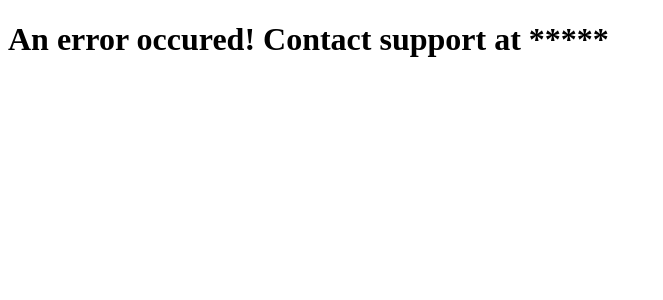
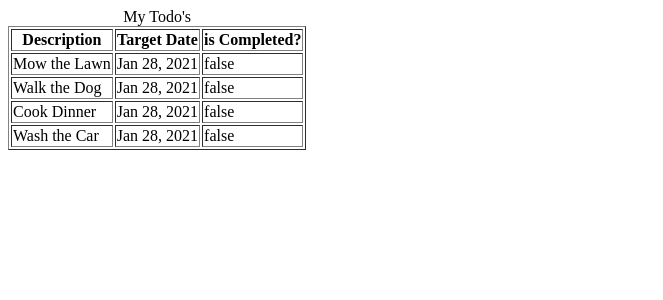
Before and after one commit to kirirotha/todo-um, an Angular app in the folder frontend/: page /todos in a window 1280 px wide. Shown: the top 300 px of the page, without its empty margins (0-663 px from the left). Built offline with nearby package versions, Linux system fonts and the light colour scheme.

Commit message:
added todo list to angular

```diff
--- a/frontend/src/app/app-routing.module.ts
+++ b/frontend/src/app/app-routing.module.ts
@@ -1,6 +1,7 @@
 import { NgModule } from '@angular/core';
 import { RouterModule, Routes } from '@angular/router';
 import { ErrorComponent } from './error/error.component';
+import { ListTodosComponent } from './list-todos/list-todos.component';
 import { LoginComponent } from './login/login.component';
 import { WelcomeComponent } from './welcome/welcome.component';
 
@@ -8,6 +9,7 @@ const routes: Routes = [
   { path:'login', component: LoginComponent},
   { path:'welcome/:name', component: WelcomeComponent},
   { path:'', component: LoginComponent},
+  { path: 'todos', component: ListTodosComponent},
   { path:'**', component: ErrorComponent}
 ];
 
--- a/frontend/src/app/app.module.ts
+++ b/frontend/src/app/app.module.ts
@@ -7,13 +7,15 @@ import { AppComponent } from './app.component';
 import { WelcomeComponent } from './welcome/welcome.component';
 import { LoginComponent } from './login/login.component';
 import { ErrorComponent } from './error/error.component';
+import { ListTodosComponent } from './list-todos/list-todos.component';
 
 @NgModule({
   declarations: [
     AppComponent,
     WelcomeComponent,
     LoginComponent,
-    ErrorComponent
+    ErrorComponent,
+    ListTodosComponent
   ],
   imports: [
     BrowserModule,
--- /dev/null
+++ b/frontend/src/app/list-todos/list-todos.component.html
@@ -0,0 +1,29 @@
+<table border="1">
+    <caption>My Todo's</caption>
+    <thead>
+        <tr>
+            <th>
+                Description
+            </th>
+            <th>
+                Target Date
+            </th>
+            <th>
+                is Completed?
+            </th>
+        </tr>
+    </thead>
+    <tbody>
+        <tr *ngFor="let todo of todos">
+            <td>
+                {{todo.description}}
+            </td>
+            <td>
+                {{todo.targetDate | date}}
+            </td>
+            <td>
+                {{todo.done}}
+            </td>
+        </tr>
+    </tbody>
+</table>
--- /dev/null
+++ b/frontend/src/app/list-todos/list-todos.component.ts
@@ -0,0 +1,35 @@
+import { Component, OnInit } from '@angular/core';
+
+export class Todo {
+  constructor(
+    public id: number,
+    public description: string,
+    public done: boolean,
+    public targetDate: Date
+  ){}
+}
+
+@Component({
+  selector: 'app-list-todos',
+  templateUrl: './list-todos.component.html',
+  styleUrls: ['./list-todos.component.css']
+})
+export class ListTodosComponent implements OnInit {
+  // todo ={
+  //   id:1,
+  //   description:'lalalala'
+  // }
+  todos =[
+    new Todo(1, 'Mow the Lawn', false, new Date()),
+    new Todo(2, 'Walk the Dog', false, new Date()),
+    new Todo(3, 'Cook Dinner', false, new Date()),
+    new Todo(4, 'Wash the Car', false, new Date()),
+
+  ];
+
+  constructor() { }
+
+  ngOnInit(): void {
+  }
+
+}
--- a/frontend/src/app/welcome/welcome.component.html
+++ b/frontend/src/app/welcome/welcome.component.html
@@ -1 +1,7 @@
-<p>Welcome {{name}} to the place!</p>
+<div>
+    <p>Welcome {{name}} to the place!</p>
+</div>
+
+<P>
+    You can manage your todos <a routerLink="/todos">here</a>
+</P>
```
Also changed, not shown: frontend/src/app/list-todos/list-todos.component.css (added), 1 other file (tests, documents, lock files or other folders).
